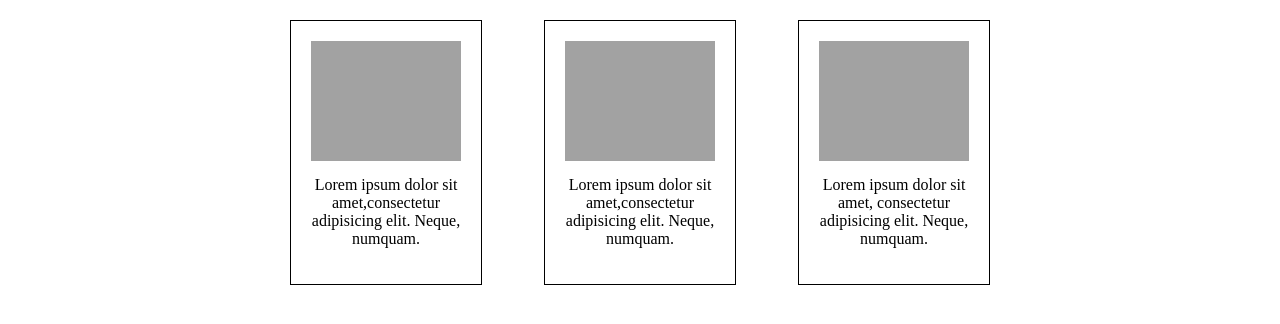
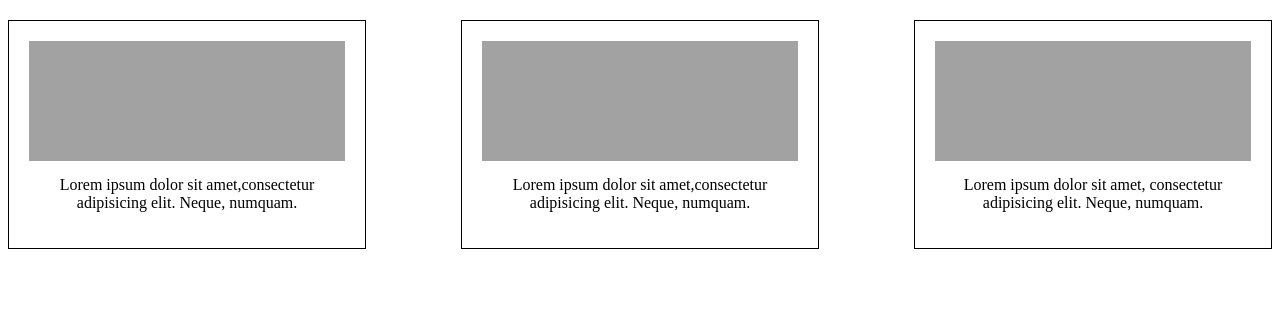
Before and after one commit to Gamunkul26/GGG, a plain HTML site: page index.html in a window 1280 px wide. Drawn offline with Linux system fonts and the light colour scheme.

Commit message:
Vebinar2

```diff
--- a/style.css
+++ b/style.css
@@ -1,12 +1,12 @@
 .container {
     display: flex;
     justify-content: space-between;
-    width: 700px;
+    width: 100%;
     margin: 20px auto;
 }
 
 .card {
-    width: 150px;
+    width: 25%;
     border: 1px solid black;
     padding: 20px;
 }
```
